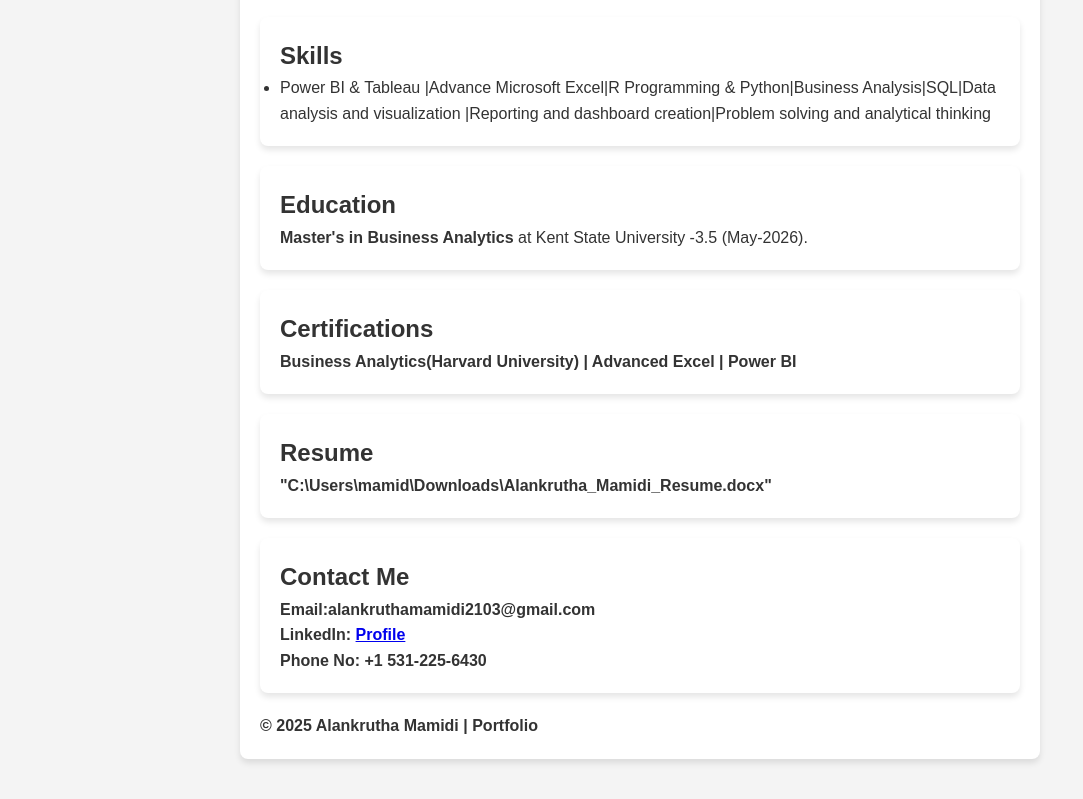
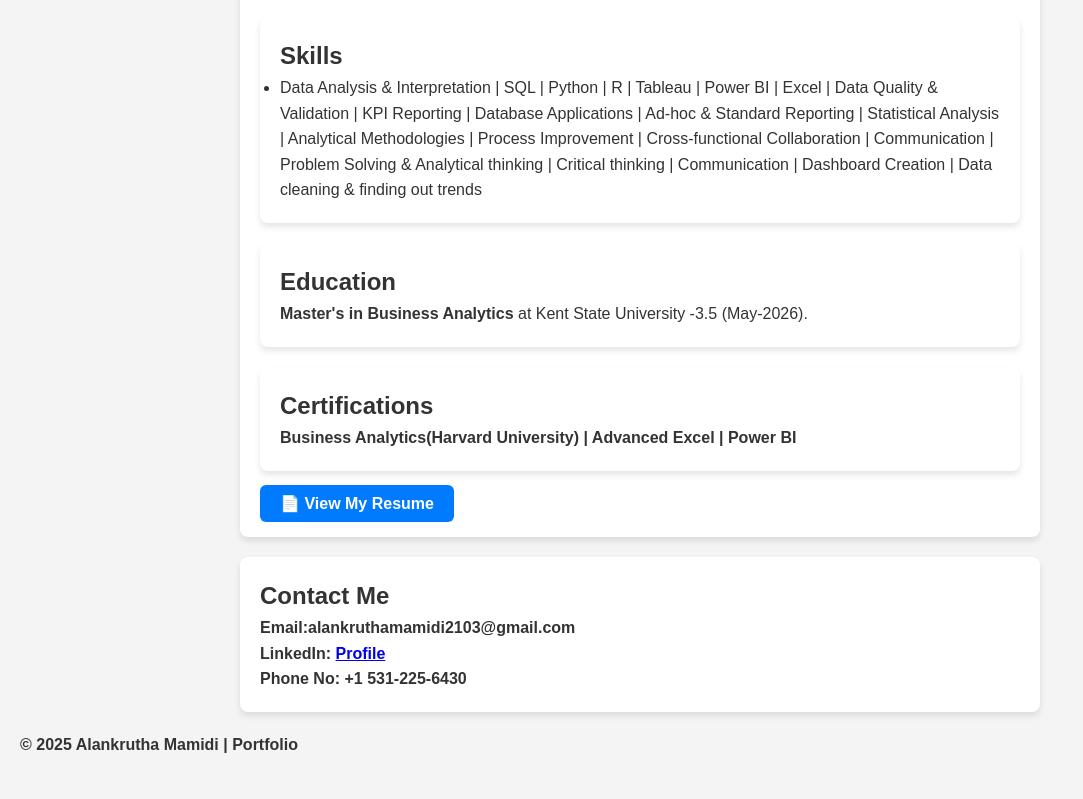
Before and after one commit to Alankrutha2002/portfolio, a plain HTML site: page index.html in a window 1280 px wide. Shown: the part 795-1594 px from the top of the page, without its empty margins (0-1083 px from the left). After the commit the page ends 1572 px from the top, so only its background shows below. Drawn offline with Linux system fonts and the light colour scheme.

Commit message:
Update index.html

```diff
--- a/index.html
+++ b/index.html
@@ -53,8 +53,7 @@
     <section id="skills" class="hidden">
         <h2>Skills</h2>
         <ul>
-            <li>Power BI & Tableau |Advance Microsoft Excel|R Programming & Python|Business Analysis|SQL|Data analysis and visualization
-|Reporting and dashboard creation|Problem solving and analytical thinking</li>
+            <li>Data Analysis & Interpretation | SQL | Python | R | Tableau | Power BI | Excel | Data Quality & Validation | KPI Reporting | Database Applications | Ad-hoc & Standard Reporting | Statistical Analysis | Analytical Methodologies | Process Improvement | Cross-functional Collaboration | Communication | Problem Solving & Analytical thinking | Critical thinking | Communication | Dashboard Creation | Data cleaning & finding out trends</li>
 
         </ul>
     </section>
@@ -67,9 +66,11 @@
         <h2>Certifications</h2>
         <p><strong>Business Analytics(Harvard University) | Advanced Excel | Power BI</p>
     </section>
-     <section id="Resume" class="hidden">
-        <h2>Resume</h2>
-        <p><strong>"C:\Users\mamid\Downloads\Alankrutha_Mamidi_Resume.docx"</p>
+     <a href="https://alankrutha2002.github.io/portfolio/Alankrutha_Mamidi_Resume.pdf"
+   target="_blank"
+   style="background-color:#007bff;color:white;padding:10px 20px;text-decoration:none;border-radius:6px;">
+   📄 View My Resume
+</a>
     </section>
 
 
```
